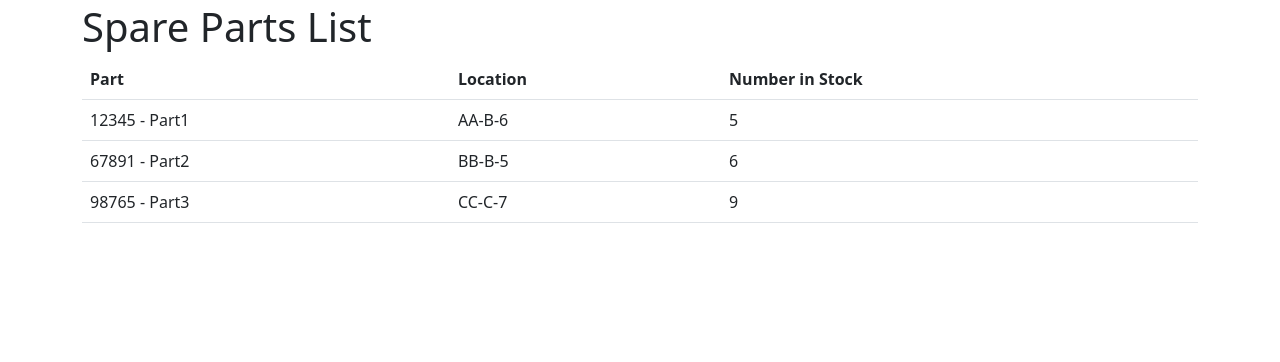
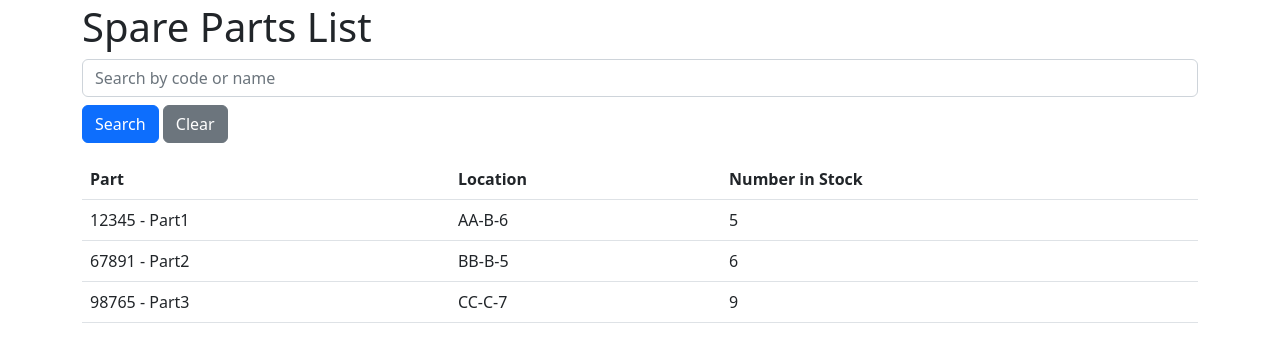
Before and after one commit to jodi-curtis/spare-parts, a Django app: page /parts/list/ in a window 1280 px wide. Shown: the part 59-421 px from the top of the page. Run offline with Django 5.2, Linux system fonts and the light colour scheme; a user stored in the database is signed in; data comes from the database, SQL or seed files in the repository; both versions use the stored data as it was after the commit.

Commit message:
Add search to parts list

```diff
--- a/parts/templates/parts/parts.html
+++ b/parts/templates/parts/parts.html
@@ -1,6 +1,17 @@
 {% extends "parts/base.html" %}
 {% block content %}
     <h1>Spare Parts List</h1>
+
+    <form method="get" class="mb-3">
+        <!--Search bar-->
+        <input type="text" name="searchVal" class="form-control" placeholder="Search by code or name" value="{{ search_value }}">
+        <!--Search button-->
+        <button type="submit" class="btn btn-primary mt-2">Search</button>
+        <!--Button to clear search-->
+        <a href="{% url 'parts-list' %}" class="btn btn-secondary mt-2">Clear</a>
+    </form>
+
+    <!--Table showing list of parts-->
     <table class="table">
         <thead>
             <tr>
@@ -10,13 +21,21 @@
             </tr>
         </thead>
         <tbody>
-            {% for part in parts %}
+            {% if parts %}
+                <!--If parts found, list details-->
+                {% for part in parts %}
+                    <tr>
+                        <td>{{ part.code }} - {{ part.name }}</td>
+                        <td>{{ part.location }}</td>
+                        <td>{{ part.num_in_stock }}</td>
+                    </tr>
+                {% endfor %}
+            {% else %}
+                <!--If no parts found, show not found message-->
                 <tr>
-                    <td>{{ part.code }} - {{ part.name }}</td>
-                    <td>{{ part.location }}</td>
-                    <td>{{ part.num_in_stock }}</td>
+                    <td colspan="3">No parts found...</td>
                 </tr>
-            {% endfor %}
+            {% endif %}
         </tbody>
     </table>
 {% endblock content %}
--- a/parts/views.py
+++ b/parts/views.py
@@ -2,7 +2,7 @@ from django.shortcuts import render
 from django.http import HttpResponse
 from django.contrib.auth.decorators import login_required
 from . models import Part
-
+from django.db.models import Q
 
 # Create your views here.
 @login_required
@@ -14,8 +14,20 @@ def home(request):
 
 @login_required
 def parts(request):
+    #Get search value from search bar
+    search_value = request.GET.get('searchVal','')
+    #If search value is set
+    if search_value:
+        #Filter parts list where code or name contains the search value
+        parts = Part.objects.filter(Q(code__icontains=search_value) | Q(name__icontains=search_value))
+    #If no search value set
+    else:
+        #Get all parts
+        parts = Part.objects.all()
+
     context = {
         'title': 'Spare Parts',
-        'parts': Part.objects.all()
+        'parts': parts,
+        'search_value': search_value
     }
     return render(request, 'parts/parts.html', context)
```
Also changed, not shown: db.sqlite3.
